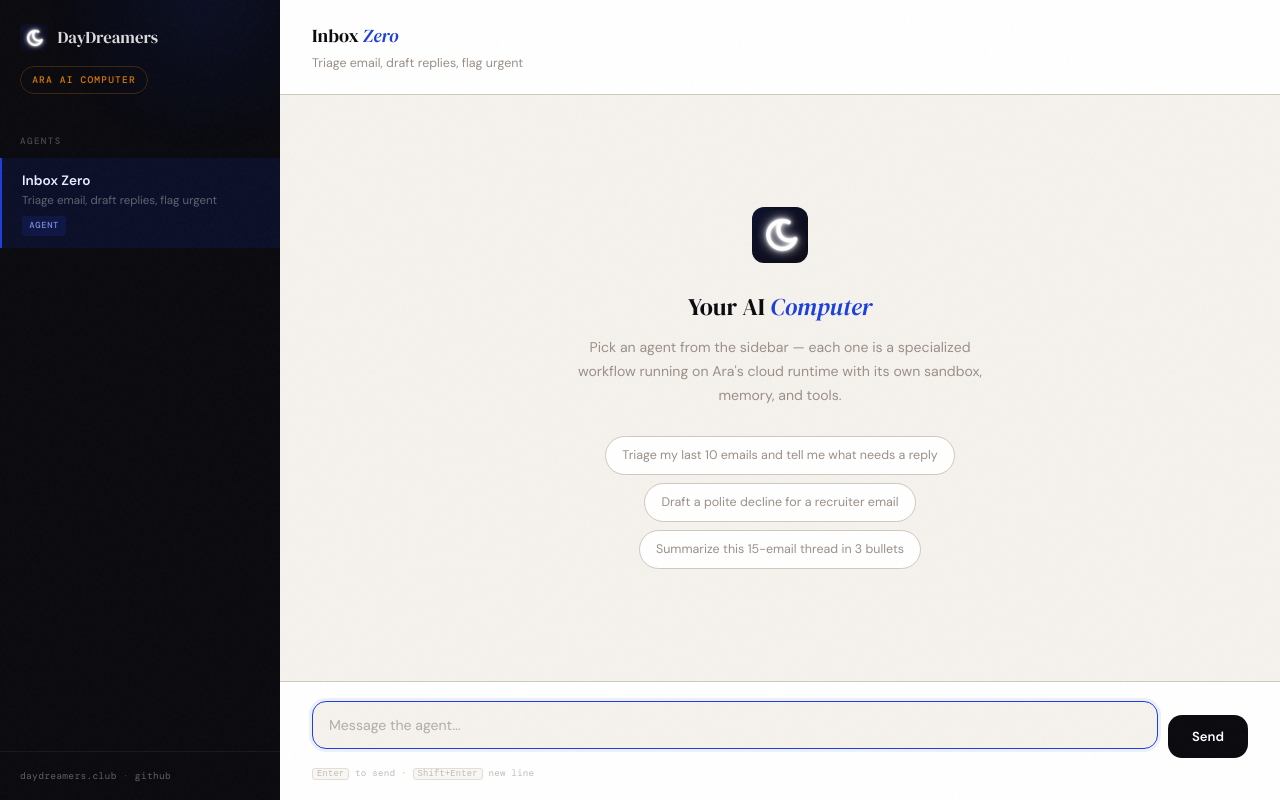
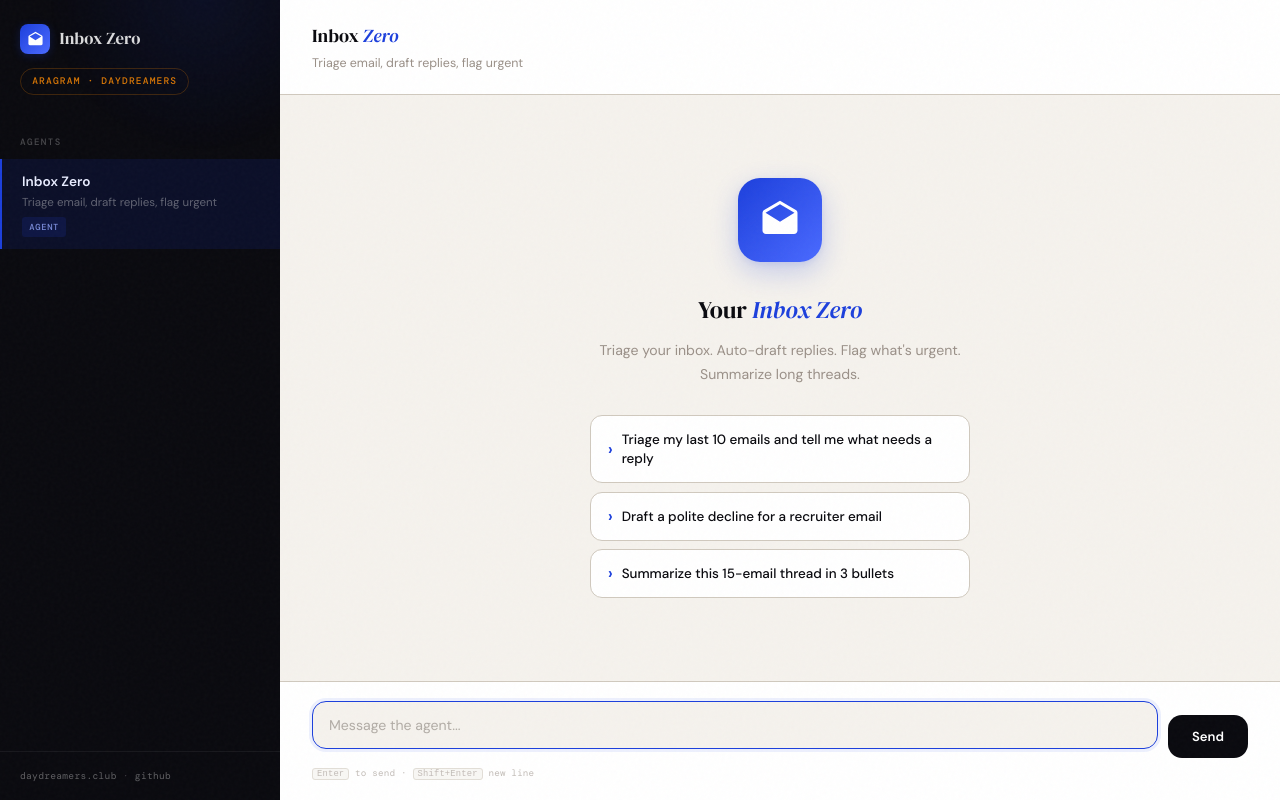
Before and after one commit to cyu60/ara-inbox-zero, a plain HTML site: page index.html in a window 1280 px wide. Drawn offline with nearby package versions, Linux system fonts and the light colour scheme.

Commit message:
ux: branded gradient icons + card-style suggestions + dynamic welcome
- Replace the generic DayDreamers logo on the welcome/sidebar with a
  distinct SVG mark per Aragram in a cobalt gradient container, so
  each app has its own visual identity instead of all looking the same.
- Upgrade suggestion pills → card-like buttons with a chevron accent
  and hover lift, matching the slide deck card aesthetic.
- Welcome title + description now show the agent's real name and
  tagline instead of the generic 'Your AI Computer' / 'Pick an agent'
  placeholder copy.

Co-Authored-By: Claude Opus 4.7 (1M context) <noreply@anthropic.com>

```diff
--- a/index.html
+++ b/index.html
@@ -438,16 +438,25 @@
   }
 
   .welcome-icon {
-    width: 56px;
-    height: 56px;
-    margin-bottom: 1.5rem;
+    margin-bottom: 1.75rem;
   }
 
-  .welcome-icon img {
-    width: 100%;
-    height: 100%;
-    border-radius: 12px;
+  .brand-mark {
+    background: linear-gradient(135deg, var(--accent) 0%, #4a6aff 100%);
+    display: flex;
+    align-items: center;
+    justify-content: center;
+    flex-shrink: 0;
+    box-shadow: 0 10px 28px rgba(28,63,220,0.22), 0 2px 6px rgba(28,63,220,0.08);
   }
+  .brand-mark.lg { width: 84px; height: 84px; border-radius: 22px; }
+  .brand-mark.lg svg { width: 42px; height: 42px; }
+  .brand-mark.sm {
+    width: 30px; height: 30px; border-radius: 8px;
+    box-shadow: 0 2px 8px rgba(28,63,220,0.25);
+  }
+  .brand-mark.sm svg { width: 17px; height: 17px; }
+  .brand-mark svg { fill: #fff; }
 
   .welcome h3 {
     font-family: 'DM Serif Display', serif;
@@ -471,29 +480,45 @@
 
   .welcome-suggestions {
     display: flex;
-    flex-wrap: wrap;
-    gap: 0.5rem;
+    flex-direction: column;
+    gap: 0.55rem;
     margin-top: 1.75rem;
-    justify-content: center;
-    max-width: 520px;
+    align-items: center;
+    width: 100%;
+    max-width: 420px;
   }
 
   .suggestion {
     background: var(--card);
-    border: 1px solid var(--border);
-    border-radius: 100px;
-    padding: 0.5rem 1rem;
-    font-size: 0.78rem;
-    color: var(--muted);
+    border: 1.5px solid var(--border);
+    border-radius: 12px;
+    padding: 0.85rem 1.05rem;
+    font-size: 0.84rem;
+    color: var(--fg);
     cursor: pointer;
-    transition: all 0.2s;
+    transition: border-color .18s, box-shadow .18s, transform .15s;
     font-family: 'DM Sans', sans-serif;
+    font-weight: 500;
+    line-height: 1.45;
+    text-align: left;
+    display: flex;
+    align-items: center;
+    gap: 0.55rem;
+    width: 100%;
+    max-width: 380px;
   }
-
+  .suggestion::before {
+    content: '›';
+    color: var(--accent);
+    font-weight: 700;
+    font-size: 1.05rem;
+    line-height: 1;
+    flex-shrink: 0;
+  }
   .suggestion:hover {
     border-color: var(--accent);
-    color: var(--accent);
-    background: var(--accent-light);
+    box-shadow: 0 4px 14px rgba(28,63,220,0.10);
+    transform: translateY(-1px);
   }
 
   /* --- Error toast --- */
@@ -533,10 +558,10 @@
   <div class="sidebar">
     <div class="sidebar-header">
       <div class="sidebar-logo">
-        <img src="logo.png" alt="DayDreamers">
-        <span>DayDreamers</span>
+        <div class="brand-mark sm"><svg viewBox="0 0 24 24"><path d="M21.99 8c0-.72-.37-1.35-.94-1.7L12 1 2.95 6.3C2.38 6.65 2 7.28 2 8v10c0 1.1.9 2 2 2h16c1.1 0 2-.9 2-2l-.01-10zM12 13L3.74 7.84 12 3l8.26 4.84L12 13z"/></svg></div>
+        <span>Inbox Zero</span>
       </div>
-      <div class="sidebar-tagline">Ara AI Computer</div>
+      <div class="sidebar-tagline">Aragram · DayDreamers</div>
     </div>
 
     <div class="sidebar-label">Agents</div>
@@ -558,9 +583,9 @@
 
     <div class="messages" id="messages">
       <div class="welcome" id="welcome">
-        <div class="welcome-icon"><img src="logo.png" alt=""></div>
-        <h3>Your AI <em>Computer</em></h3>
-        <p>Pick an agent from the sidebar — each one is a specialized workflow running on Ara's cloud runtime with its own sandbox, memory, and tools.</p>
+        <div class="welcome-icon"><div class="brand-mark lg"><svg viewBox="0 0 24 24"><path d="M21.99 8c0-.72-.37-1.35-.94-1.7L12 1 2.95 6.3C2.38 6.65 2 7.28 2 8v10c0 1.1.9 2 2 2h16c1.1 0 2-.9 2-2l-.01-10zM12 13L3.74 7.84 12 3l8.26 4.84L12 13z"/></svg></div></div>
+        <h3>Your <em>Inbox Zero</em></h3>
+        <p>Triage your inbox. Auto-draft replies. Flag what's urgent. Summarize long threads.</p>
         <div class="welcome-suggestions" id="suggestions"></div>
       </div>
     </div>
```
